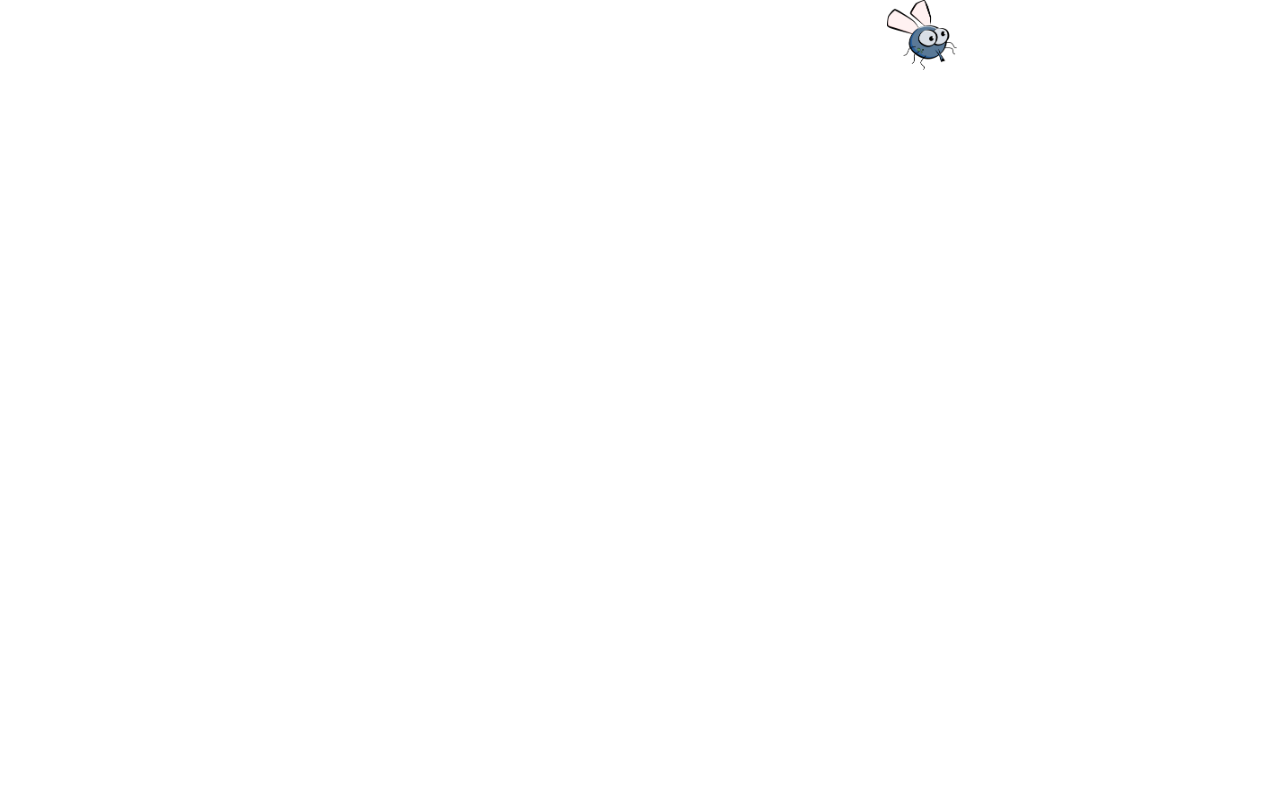
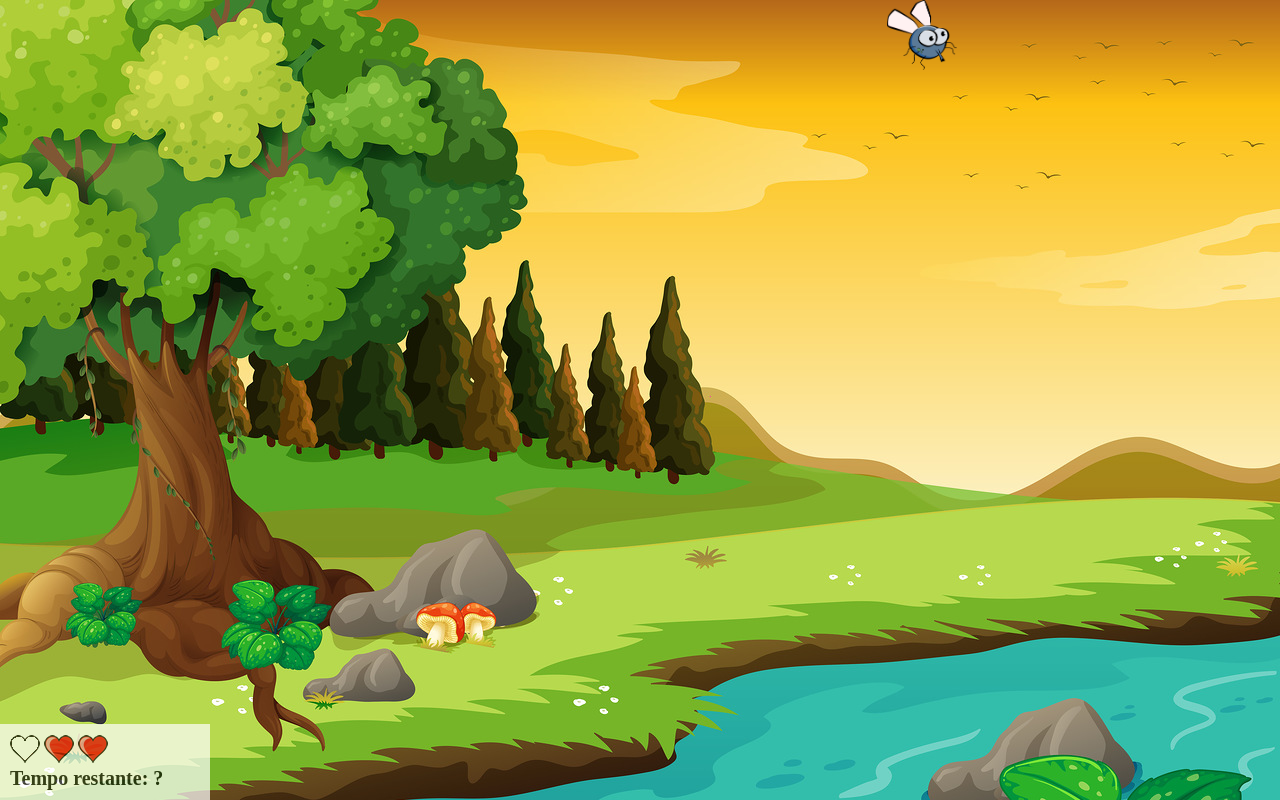
Before and after one commit to luccarvalho/jogo-mata-mosquito, a plain HTML site: page index.html in a window 1280 px wide. Drawn offline with Linux system fonts and the light colour scheme.

Commit message:
Criando o cenário do jogo.

```diff
--- a/css/styles.css
+++ b/css/styles.css
@@ -1,3 +1,9 @@
+body {
+  background-image: url(../img/bg.jpg);
+  background-size: 100%;
+  background-repeat: no-repeat;
+}
+
 .mosquito1 {
   width: 50px;
   height: 50px;
@@ -16,3 +22,19 @@
 .ladoB {
   transform: scaleX(-1);
 }
+
+.painel {
+  position: absolute;
+  background-color: #fff;
+  width: 190px;
+  padding: 10px;
+  bottom: 0;
+  left: 0;
+  border-top: solid 1px #fff;
+  opacity: 0.7;
+}
+
+.cronometro {
+  font-size: 20px;
+  font-weight: bold;
+}
--- a/index.html
+++ b/index.html
@@ -10,5 +10,14 @@
     <!-- JS -->
     <script src="js/script.js" defer></script>
   </head>
-  <body onresize="ajustaTamanhoTela()"></body>
+  <body onresize="ajustaTamanhoTela()">
+    <div class="painel">
+      <div class="vidas">
+        <img src="img/coracao_vazio.png" alt="coração vazio" />
+        <img src="img/coracao_cheio.png" alt="coração cheio" />
+        <img src="img/coracao_cheio.png" alt="coração cheio" />
+      </div>
+      <div class="cronometro">Tempo restante: ?</div>
+    </div>
+  </body>
 </html>
```
